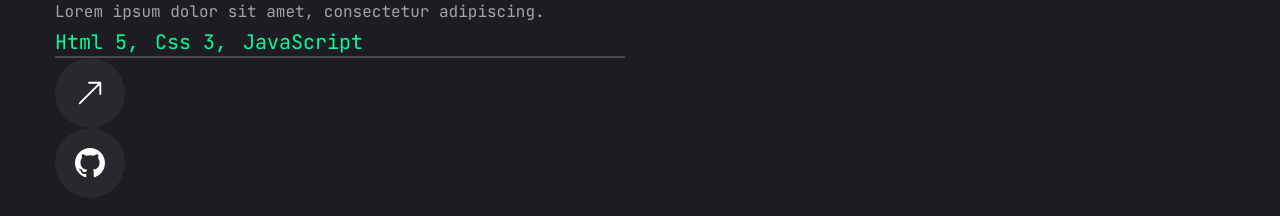
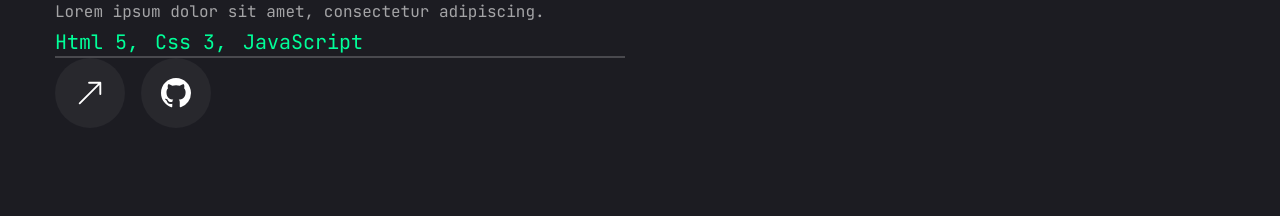
Before and after one commit to reynaroma/reyna-portfolio, a Next.js app: page /work in a window 1280 px wide. Shown: the part 372-588 px from the top of the page. Built offline with nearby package versions, Linux system fonts and the light colour scheme.

Commit message:
Add style on the div element

```diff
--- a/app/work/page.jsx
+++ b/app/work/page.jsx
@@ -93,7 +93,7 @@ const Work = () => {
               {/* border */}
               <div className='border border-white/20'></div>
               {/* buttons */}
-              <div>
+              <div className='flex items-center gap-4'>
                 {/* live project button */}
                 <Link href={project.live}>
                   <TooltipProvider delayDuration={100}>
```
